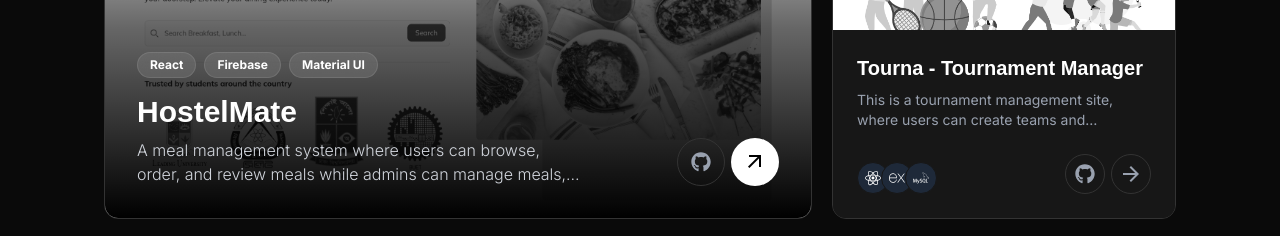
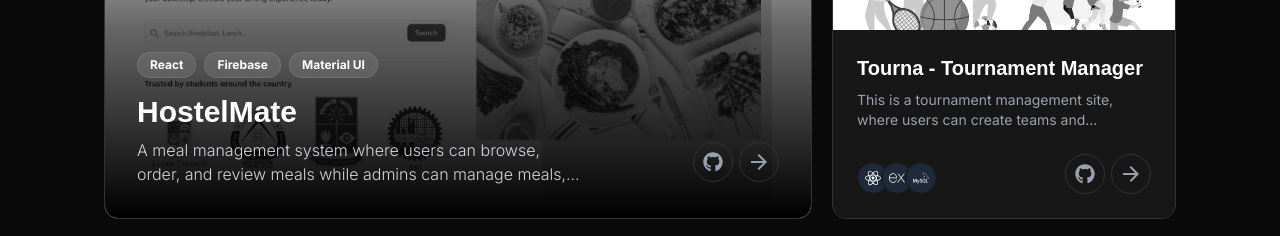
Before and after one commit to ii-shimul/bax, a Next.js app: page / in a window 1280 px wide. Shown: the part 2520-2756 px from the top of the page. Built offline with nearby package versions, Linux system fonts and the light colour scheme; no server answers.

Commit message:
feat: added new link buttons

```diff
--- a/src/components/sections/Works.tsx
+++ b/src/components/sections/Works.tsx
@@ -43,6 +43,31 @@ const getTechIcon = (tech: string): React.ReactNode => {
 	return techIcons[tech] || null;
 };
 
+const LinkButtons = ({
+	repoLink,
+	liveLink,
+}: {
+	repoLink: string;
+	liveLink: string;
+}) => {
+	return (
+		<div className="flex gap-1.5">
+			<a href={repoLink} target="_blank" rel="noopener noreferrer">
+				<BeforeEffectButton className="h-10 w-10 p-0! rounded-full before:rounded-full border cursor-pointer border-gray-200 dark:border-border-dark flex items-center justify-center hover:text-primary hover:border-primary transition-colors text-gray-500 dark:text-gray-400 isolate">
+					<FaGithub className="text-xl" />
+				</BeforeEffectButton>
+			</a>
+			<a href={liveLink} target="_blank" rel="noopener noreferrer">
+				<BeforeEffectButton className="h-10 w-10 p-0! rounded-full before:rounded-full border cursor-pointer border-gray-200 dark:border-border-dark flex items-center justify-center hover:text-primary hover:border-primary transition-colors text-gray-500 dark:text-gray-400 isolate">
+					<span className="material-symbols-outlined text-sm">
+						arrow_forward
+					</span>
+				</BeforeEffectButton>
+			</a>
+		</div>
+	);
+};
+
 const FeaturedCard = ({ project }: { project: Project }) => (
 	<article className="lg:col-span-2 group relative overflow-hidden rounded-xl bg-background-light dark:bg-card-dark border border-gray-200 dark:border-border-dark cyber-glow-box transition-all duration-300">
 		<div className="absolute inset-0 bg-linear-to-t from-black via-black/60 to-transparent z-10 pointer-events-none"></div>
@@ -68,24 +93,10 @@ const FeaturedCard = ({ project }: { project: Project }) => (
 				<p className="text-gray-300 line-clamp-2 max-w-md font-light">
 					{project.description}
 				</p>
-				<div className="flex gap-1.5">
-					<a
-						className="h-12 w-12 rounded-full border border-gray-200 dark:border-border-dark flex items-center justify-center hover:bg-primary hover:text-white hover:border-primary transition-colors text-gray-500 dark:text-gray-400"
-						href={project.repoLink}
-						target="_blank"
-						rel="noopener noreferrer"
-					>
-						<FaGithub className="text-xl" />
-					</a>
-					<a
-						className="h-12 w-12 shrink-0 flex items-center justify-center rounded-full bg-white text-black hover:bg-primary hover:text-white transition-colors"
-						href={project.liveLink}
-						target="_blank"
-						rel="noopener noreferrer"
-					>
-						<span className="material-symbols-outlined">arrow_outward</span>
-					</a>
-				</div>
+				<LinkButtons
+					liveLink={project.liveLink}
+					repoLink={project.repoLink}
+				></LinkButtons>
 			</div>
 		</div>
 	</article>
@@ -121,26 +132,10 @@ const ImageHeaderCard = ({ project }: { project: Project }) => (
 						);
 					})}
 				</div>
-				<div className="flex gap-1.5">
-					<a
-						className="h-10 w-10 rounded-full border border-gray-200 dark:border-border-dark flex items-center justify-center hover:bg-primary hover:text-white hover:border-primary transition-colors text-gray-500 dark:text-gray-400"
-						href={project.repoLink}
-						target="_blank"
-						rel="noopener noreferrer"
-					>
-						<FaGithub className="text-xl" />
-					</a>
-					<a
-						className="h-10 w-10 rounded-full border border-gray-200 dark:border-border-dark flex items-center justify-center hover:bg-primary hover:text-white hover:border-primary transition-colors text-gray-500 dark:text-gray-400"
-						href={project.liveLink}
-						target="_blank"
-						rel="noopener noreferrer"
-					>
-						<span className="material-symbols-outlined text-sm">
-							arrow_forward
-						</span>
-					</a>
-				</div>
+				<LinkButtons
+					liveLink={project.liveLink}
+					repoLink={project.repoLink}
+				></LinkButtons>
 			</div>
 		</div>
 	</article>
--- a/src/components/ui/before-effect-button.tsx
+++ b/src/components/ui/before-effect-button.tsx
@@ -16,7 +16,7 @@ export const BeforeEffectButton = ({
 	return (
 		<button
 			className={cn(
-				"relative before:content-[''] before:transform-gpu px-2 py-1 text-neutral-600 transition-colors before:absolute before:top-0 before:left-0 before:w-full hover:text-neutral-600/90 active:text-neutral-600/80 active:before:border-neutral-400/20",
+				"relative before:content-[''] before:transform-gpu px-2 py-1 text-neutral-600 transition-colors before:absolute before:top-0 before:left-0 before:w-full hover:text-neutral-600/90 active:text-neutral-600/80 active:before:border-neutral-400/20 duration-500",
 				// Before
 				hoverOnly
 					? "before:scale-0 before:opacity-0 hover:before:scale-100 hover:before:opacity-100"
```
